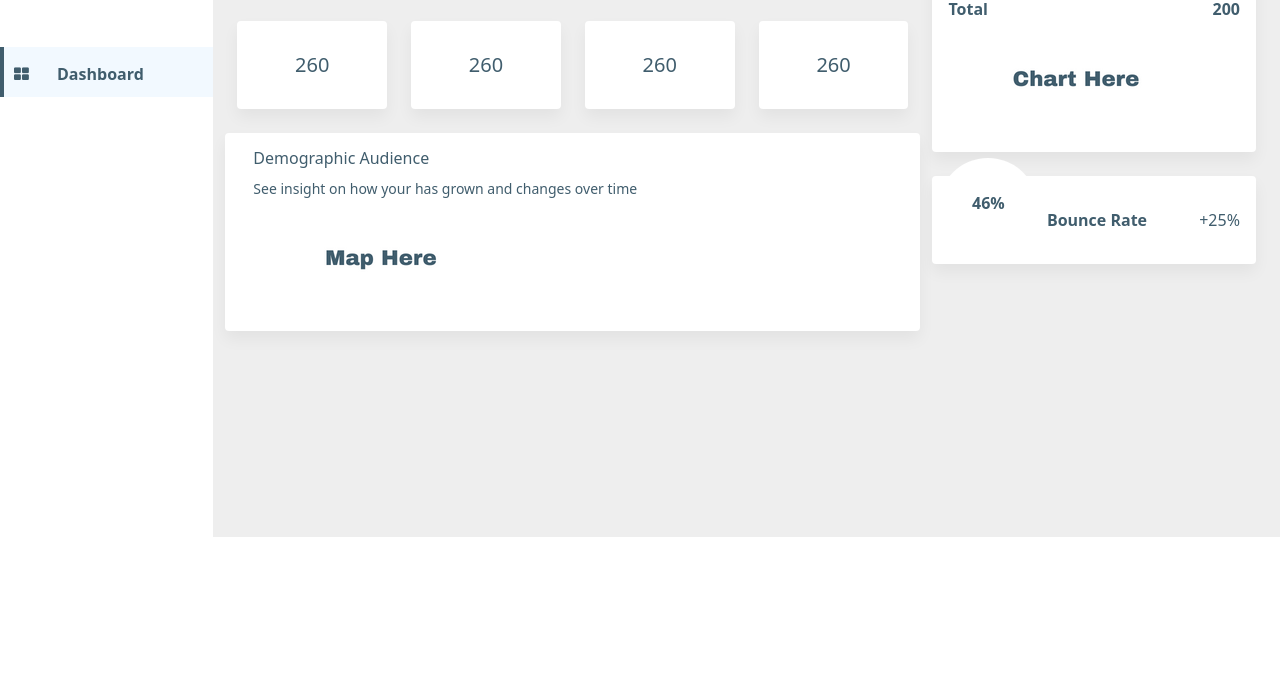
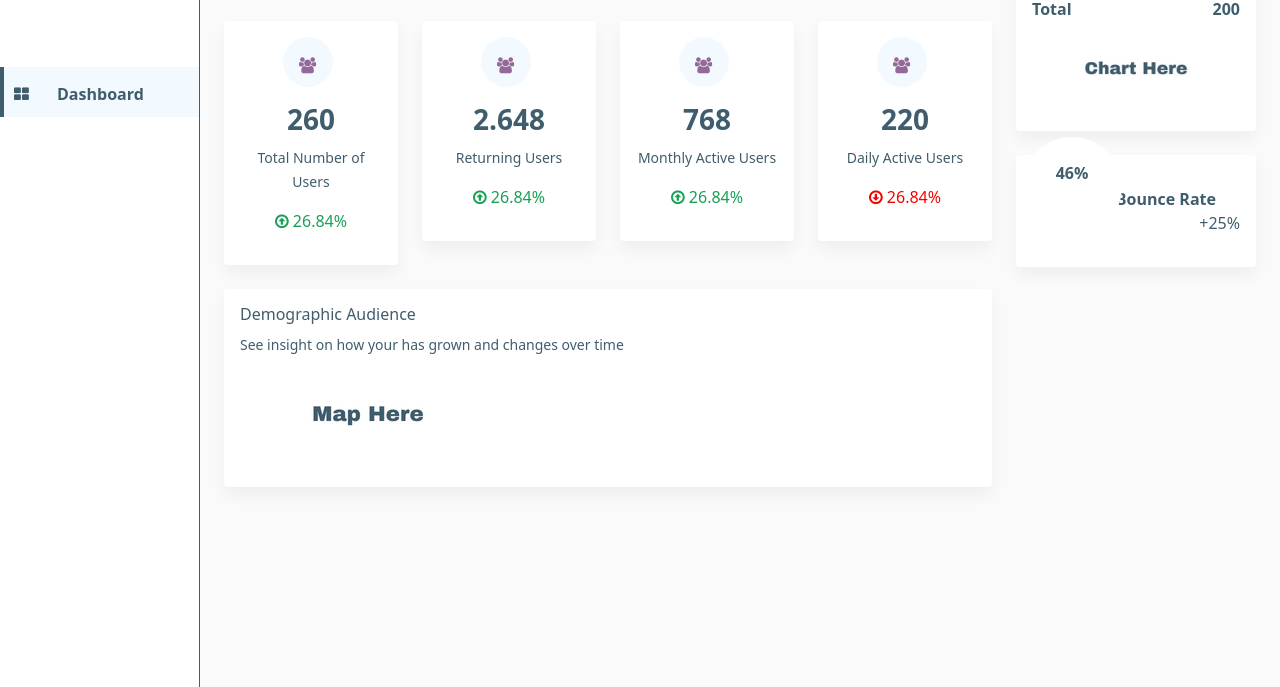
Before and after one commit to e-limu-Games/product-analytics, a plain HTML site: page index.html in a window 1280 px wide. Shown: the part 113-800 px from the top of the page. Drawn offline with nearby package versions, Linux system fonts and the light colour scheme.

Commit message:
Modify User Stats Layout

```diff
--- a/css/custom-style.css
+++ b/css/custom-style.css
@@ -1,19 +1,53 @@
 :root {
   --primary: #1e90ff;
+  --success: #17a156;
   --light: #ffffff;
   --danger:  #f80000;
   --grey: #eeeeee;
+  --bg: #fafafb;
   --dark:  #405d6d;
   --accent:  #f2f9ff;
+  --purple: #946899;
 }
 
 body{
 	margin: 0;
 	color: var(--dark) !important;
+	background: var(--bg);
 }
-.side-menu, .content{
-	min-height: 650px;
-}
+
+.sidenav {
+	height: 100%;
+	width: 200px;
+	position: fixed;
+	z-index: 1;
+	top: 0;
+	left: 0;
+	background-color: var(--light);
+	overflow-x: hidden;
+	padding-top: 20px;
+	border-right: 1px solid var(--dark);
+  }
+
+  .sidenav a {
+	color: var(--dark);
+	text-decoration: none;
+  }
+
+  .sidenav a:hover {
+	color: var(--primary);
+  }
+
+  .main {
+	margin-left: 200px;
+	min-height: 654px;
+  }
+
+  @media screen and (max-height: 450px) {
+	.sidenav {padding-top: 15px;}
+	.sidenav a {font-size: 18px;}
+  }
+
 .menu{
 	margin-top: 100px;
 }
@@ -29,16 +63,40 @@ body{
 	width: 100%;
 	height: 60px;
 }
-.content{
-	width: 100%;
-	height: 100%;
-	background: var(--grey);
-}
 
 .card{
 	border: 0;
 	box-shadow: 0 8px 16px 0 rgba(0,0,0,0.05);
 }
+.text-success{
+	color: var(--success) !important;
+}
+.text-danger{
+	color: var(--danger) !important;
+}
+
+.stats-card{
+	text-align: center !important;
+}
+
+.stats-card .circle-icon{
+	margin: 0 30%;
+	width: 50px;
+	height: 50px;
+	padding: 16px;
+	background-color: var(--accent);
+	border-radius: 50%;
+	font-size: 16px;
+	color: var(--purple);
+}
+
+.stats-param h3{
+	font-size: 64px !important;
+}
+.stats-param h6{
+	font-weight: thin !important;
+}
+
 .circular{
 	background: var(--light);
 	width: 100px;
--- a/index.html
+++ b/index.html
@@ -9,25 +9,27 @@
     <link href="https://cdn.jsdelivr.net/npm/bootstrap@5.0.2/dist/css/bootstrap.min.css" rel="stylesheet" integrity="sha384-EVSTQN3/azprG1Anm3QDgpJLIm9Nao0Yz1ztcQTwFspd3yD65VohhpuuCOmLASjC" crossorigin="anonymous">
     <link rel="stylesheet" href="lib/font-awesome/css/font-awesome.min.css">
     <link rel="stylesheet" type="text/css" href="css/custom-style.css">
+    <link rel="shortcut icon" href="img/e-limu-icon.png" />
 
     <title>E-limu Product Analytics</title>
   </head>
   <body>
-    <div class="container-fluid">
-      <div class="row">
-        <div class="col-2 side-menu p-0">
+    <div class="container-fluid page-wrapper">
+      <div id="mySidenav" class="sidenav">
         <div class="brand">
-            <img class="img-logo" src="img/elimu_logo.svg">
+          <img alt="" class="img-logo" src="img/elimu_logo.svg"/>
         </div>
         <div class="menu">
           <div class="menu-option">
-              <i class="fa fa-th-large"></i>
+            <a href="#">
+              <i class="fa fa-th-large" aria-hidden="true"></i>
               <strong class="ms-4">Dashboard</strong>
+            </a>
           </div>
         </div>
       </div>
-        <div class="col-10 p-0">
-          <div class="content">
+
+      <div id="main" class="main">
         <div>
           <nav class="navbar navbar-light">
             <div class="container-fluid">
@@ -36,8 +38,8 @@
               </form>
               <div>
                 <p>
-                      <i class="fa fa-bell-o"></i>
-                      <span class="badge bg-secondary">4</span>
+                  <i class="fa fa-bell-o"  aria-hidden="true"></i>
+                  <span class="badge bg-danger">4</span>
                 </p>
               </div>
             </div>
@@ -46,13 +48,13 @@
 
         <div class="container-fluid">
           <div class="row">
-                <div class="col-8">
+            <div class="col-9">
               <div>
                 <nav class="navbar navbar-light">
                   <div class="container-fluid">
                     <h4 class="d-flex">Welcome Admin!</h4>
                     <div>
-                            <select class="form-select">
+                        <select aria-label="select" class="form-select">
                           <option selected>Choose...</option>
                           <option value="" selected>All</option>
                           <option value="">Another Option </option>
@@ -66,54 +68,97 @@
                 <div class="col">
                   <div class="card mt-4">
                     <div class="card-body">
-                          <p class="card-text">
-                            <h5 class="text-center">260</h5>
+                      <div class="card-text stats-card">
+                        <p class="circle-icon">
+                          <i class="fa fa-users" aria-hidden="true"></i>
                         </p>
+                        <p>
+                          <h3><b>260</b></h3>
+                          <small>Total Number of Users</small>
+                        </p>
+                        <p class="text-success">
+                          <i class="fa fa-arrow-circle-o-up" aria-hidden="true"></i>
+                          <span>26.84%</span>
+                        </p>
+                      </div>
                     </div>
                   </div>
                 </div>
                 <div class="col">
                   <div class="card mt-4">
                     <div class="card-body">
-                          <p class="card-text">
-                            <h5 class="text-center">260</h5>
+                      <div class="card-text stats-card">
+                        <p class="circle-icon">
+                          <i class="fa fa-users" aria-hidden="true"></i>
                         </p>
+                        <p>
+                          <h3><b>2.648</b></h3>
+                          <small>Returning Users</small>
+                        </p>
+                        <p class="text-success">
+                          <i class="fa fa-arrow-circle-o-up" aria-hidden="true"></i>
+                          <span>26.84%</span>
+                        </p>
+                      </div>
                     </div>
                   </div>
                 </div>
                 <div class="col">
                   <div class="card mt-4">
                     <div class="card-body">
-                          <p class="card-text">
-                            <h5 class="text-center">260</h5>
+                      <div class="card-text stats-card">
+                        <p class="circle-icon">
+                          <i class="fa fa-users" aria-hidden="true"></i>
                         </p>
+                        <p>
+                          <h3><b>768</b></h3>
+                          <small>Monthly Active Users</small>
+                        </p>
+                        <p class="text-success">
+                          <i class="fa fa-arrow-circle-o-up" aria-hidden="true"></i>
+                          <span>26.84%</span>
+                        </p>
+                      </div>
                     </div>
                   </div>
                 </div>
                 <div class="col">
                   <div class="card mt-4">
                     <div class="card-body">
-                          <p class="card-text">
-                            <h5 class="text-center">260</h5>
+                      <div class="card-text stats-card">
+                        <p class="circle-icon">
+                          <i class="fa fa-users" aria-hidden="true"></i>
                         </p>
+                        <p>
+                          <h3><b>220</b></h3>
+                          <small>Daily Active Users</small>
+                        </p>
+                        <p class="text-danger">
+                          <i class="fa fa-arrow-circle-o-down" aria-hidden="true"></i>
+                          <span>26.84%</span>
+                        </p>
+                      </div>
                     </div>
                   </div>
                 </div>
               </div>
 
               <div class="row mt-4">
+                <div class="col">
                   <div class="card">
                     <div class="card-body">
                       <h6 class="card-title">Demographic Audience</h6>
                       <small>See insight on how your has grown and changes over time</small>
                       <div class="card-text">
-                          <img src="img/img1.png" class="img-fluid">
+                        <img alt="" src="img/img1.png" class="img-fluid">
                       </div>
                     </div>
                   </div>
                 </div>
               </div>
-                <div class="col-4">
+            </div>
+
+            <div class="col-3">
               <div class="card">
                 <div class="card-body">
                     <div class="row">
@@ -121,7 +166,7 @@
                         <h6 class="card-title">New Users</h6>
                       </div>
                       <div class="col text-end">
-                            <select class="form-select">
+                        <select aria-label="select" class="form-select">
                           <option selected>Choose...</option>
                           <option value="" selected>All</option>
                           <option value="">Another Option </option>
@@ -135,7 +180,7 @@
                       <div class="col text-end"><strong>200</strong></div>
                     </div>
 
-                        <img src="img/img2.png" class="img-fluid">
+                    <img alt="" src="img/img2.png" class="img-fluid">
                   </div>
                 </div>
               </div>
@@ -165,8 +210,6 @@
         </div>
       </div>
     </div>
-      </div>
-    </div>
 
     <script src="https://cdn.jsdelivr.net/npm/bootstrap@5.0.2/dist/js/bootstrap.bundle.min.js" integrity="sha384-MrcW6ZMFYlzcLA8Nl+NtUVF0sA7MsXsP1UyJoMp4YLEuNSfAP+JcXn/tWtIaxVXM" crossorigin="anonymous"></script>
     <script type="text/javascript" src="js/main.js"></script>
```
Also changed, not shown: img/e-limu-icon.png (added). Lines whose indentation alone changed are shown as unchanged.
